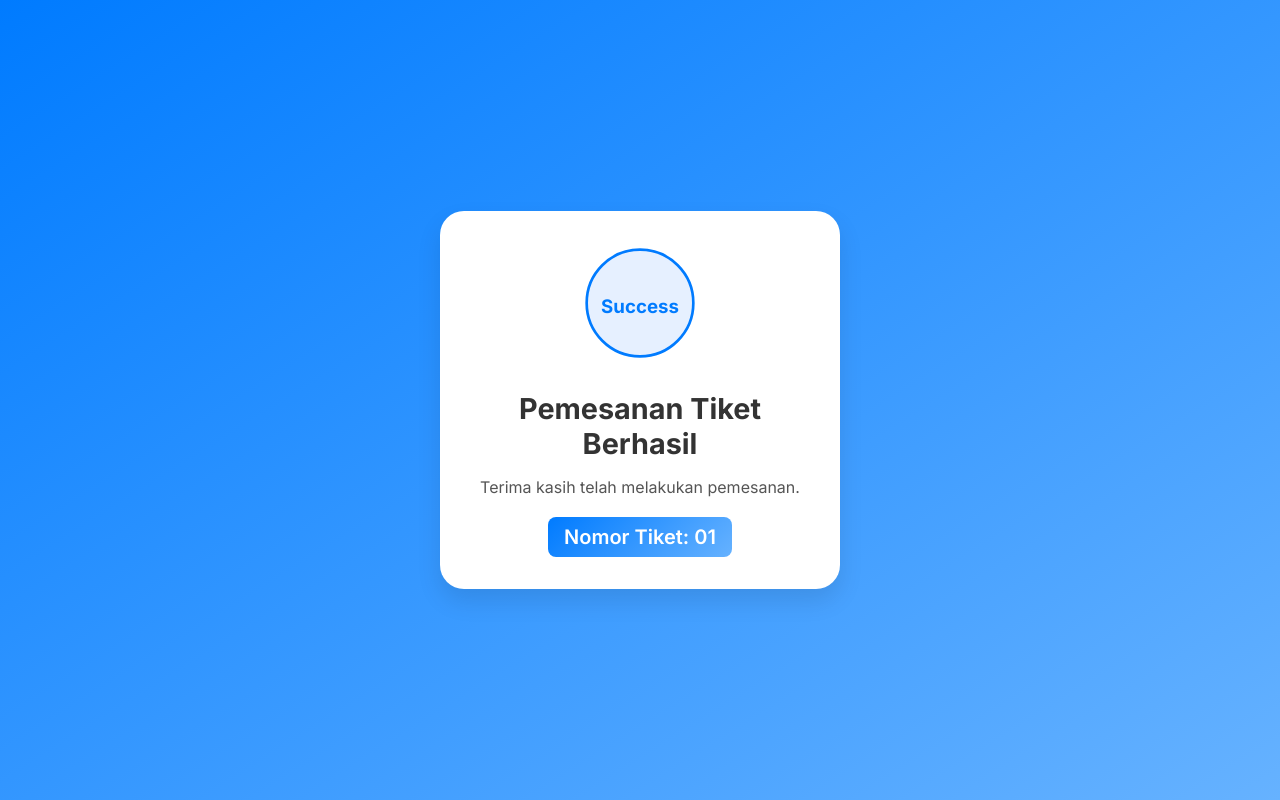
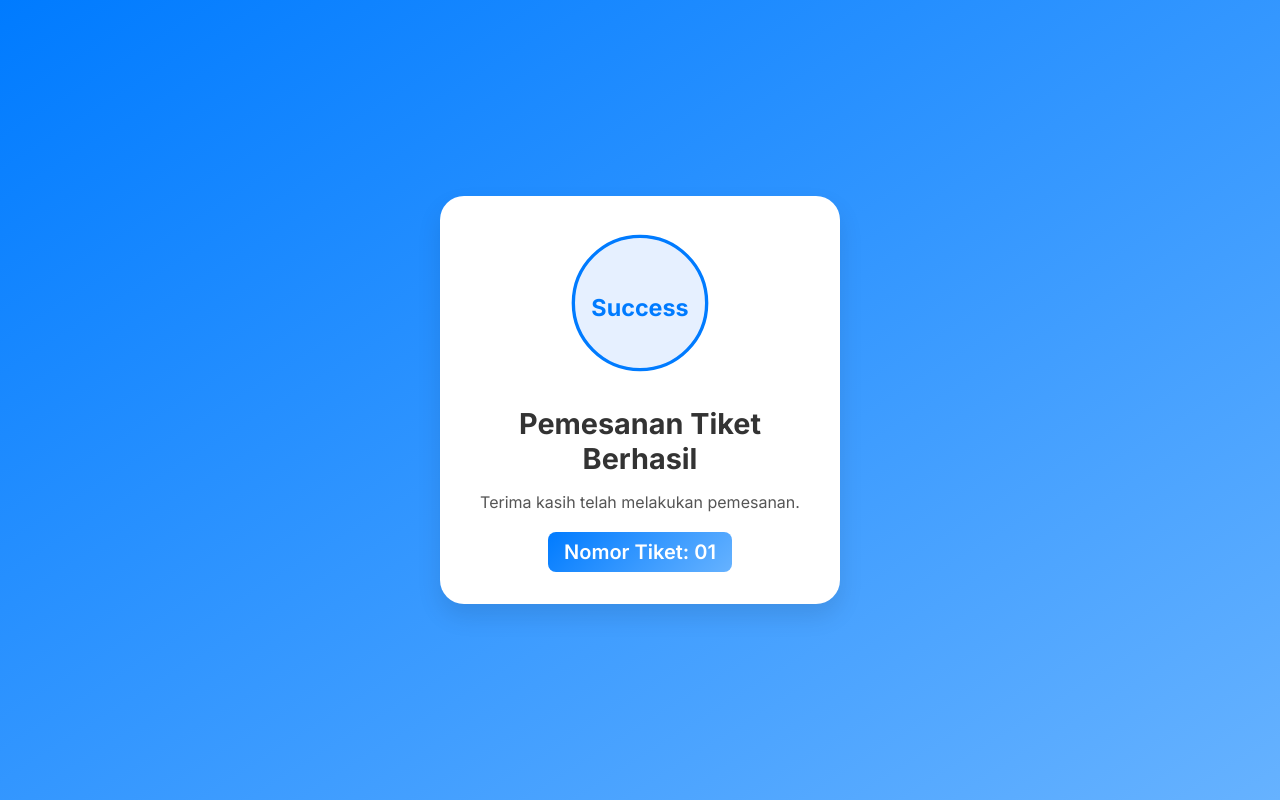
Before and after one commit to Events0/ticket, a plain HTML site: page index.html in a window 1280 px wide. Drawn offline with Linux system fonts and the light colour scheme.

Commit message:
Update index.html

```diff
--- a/index.html
+++ b/index.html
@@ -10,7 +10,7 @@
 <body>
     <div class="card">
         <div class="logo">
-            <svg width="120" height="120" viewBox="0 0 180 180" fill="none" xmlns="http://www.w3.org/2000/svg">
+            <svg width="150" height="150" viewBox="0 0 180 180" fill="none" xmlns="http://www.w3.org/2000/svg">
                 <circle cx="90" cy="90" r="80" stroke="#007BFF" stroke-width="4" fill="#E6F0FF"/>
                 <text x="50%" y="54%" text-anchor="middle" fill="#007BFF" font-size="28" font-family="Arial" font-weight="bold" dy=".3em">Success</text>
             </svg>
```
